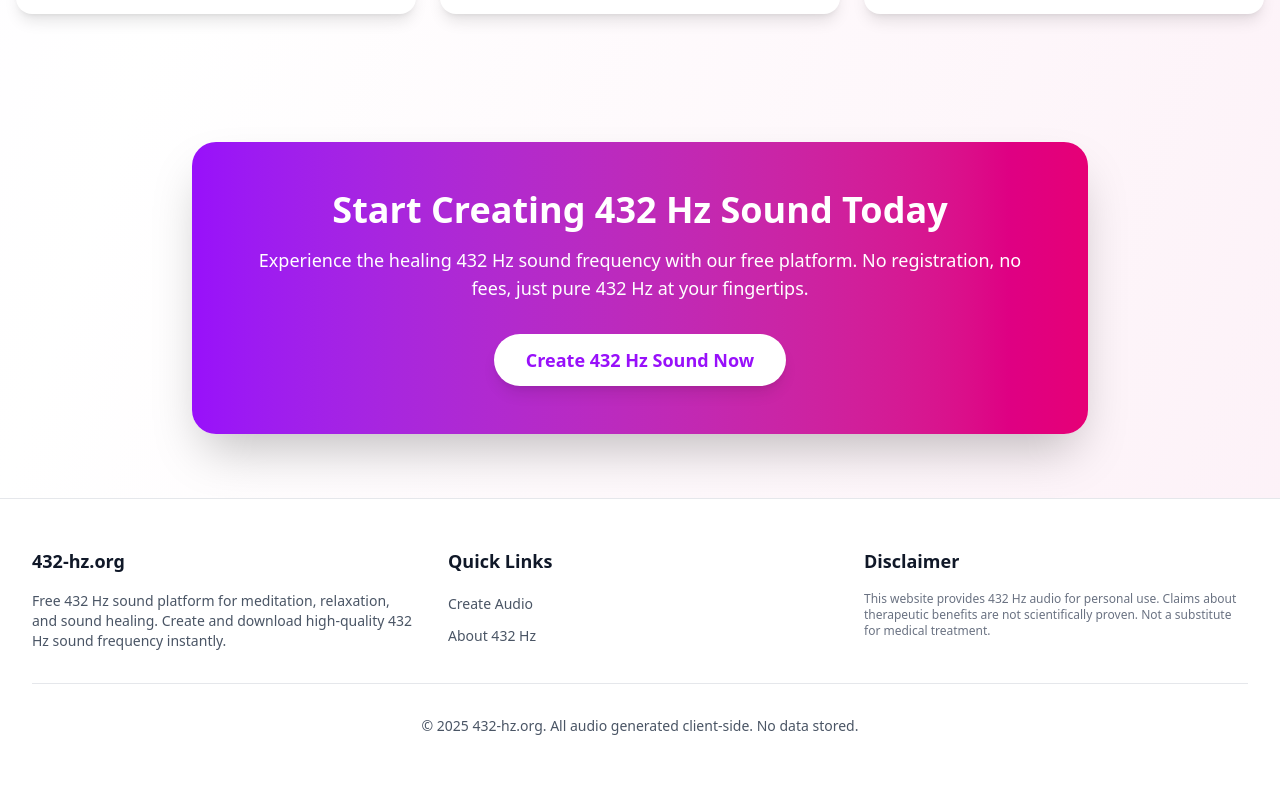
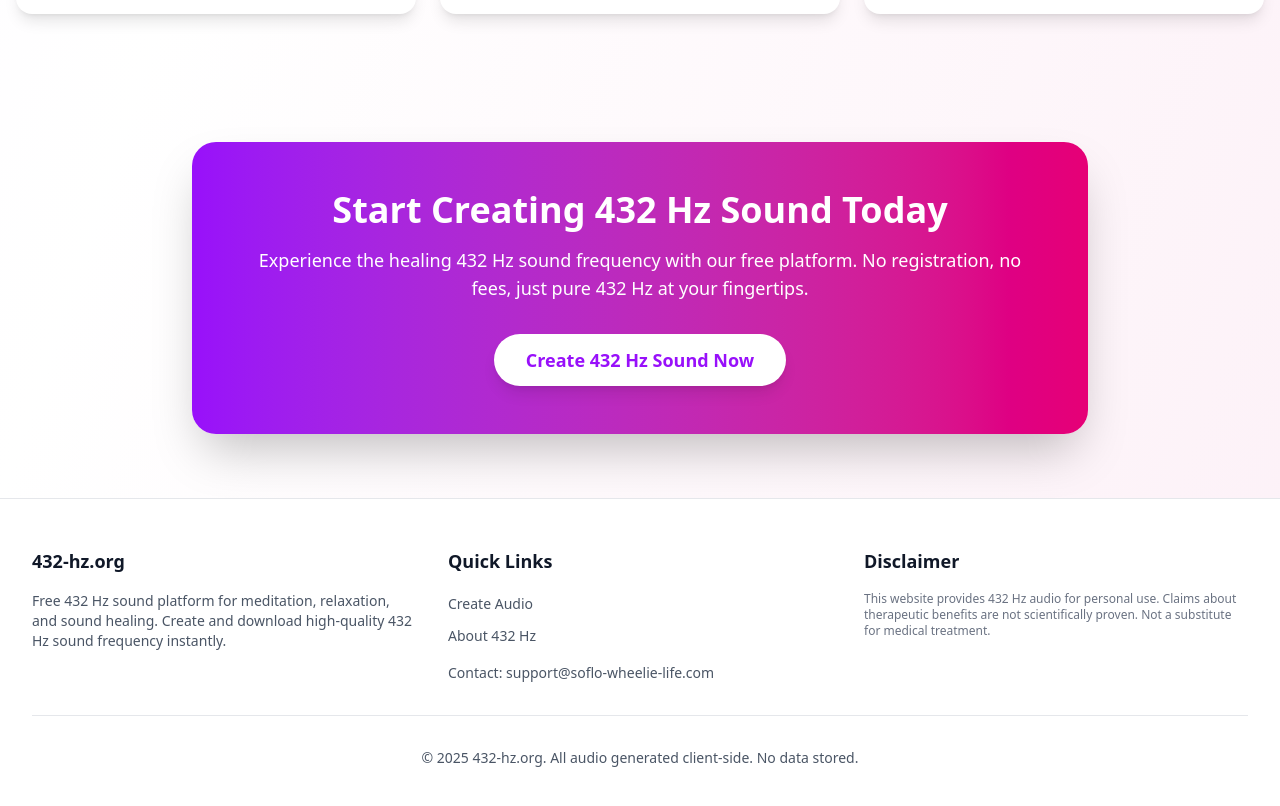
Before and after one commit to majunerp/432hz, a Next.js app: page / in a window 1280 px wide. Shown: the part 3407-4213 px from the top of the page. Before the commit the page ends 4191 px from the top, so only its background shows below. Built offline with nearby package versions, Linux system fonts and the light colour scheme.

Commit message:
Add contact email to footer Quick Links section

```diff
--- a/components/Footer.tsx
+++ b/components/Footer.tsx
@@ -26,6 +26,11 @@ export default function Footer() {
                   About 432 Hz
                 </Link>
               </li>
+              <li className="pt-2">
+                <p className="text-sm text-gray-600 dark:text-gray-400">
+                  Contact: <a href="mailto:support@soflo-wheelie-life.com" className="hover:text-purple-600 dark:hover:text-purple-400">support@soflo-wheelie-life.com</a>
+                </p>
+              </li>
             </ul>
           </div>
           <div>
```
